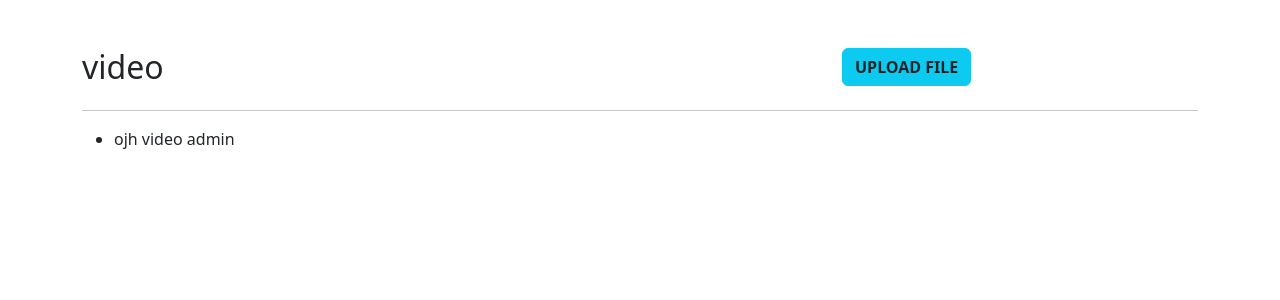
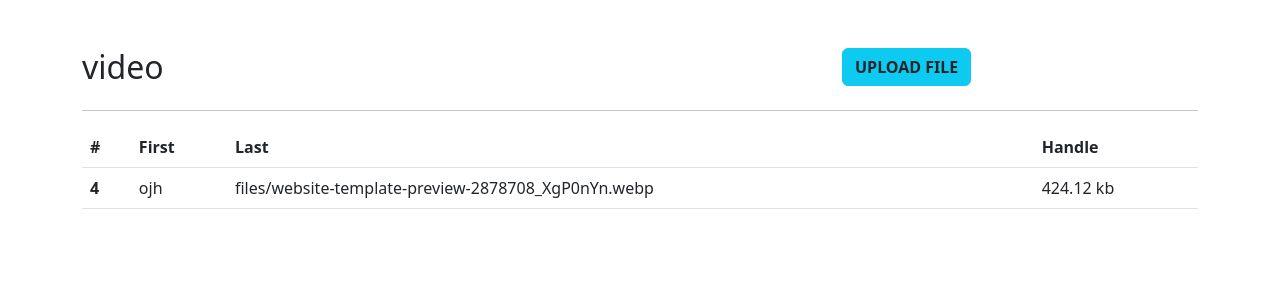
Before and after one commit to BehnamHedayat/FileManagment_System, a Django app: page /3/ in a window 1280 px wide. Shown: the top 300 px of the page. Run offline with Django 3.2, Linux system fonts and the light colour scheme; a user stored in the database is signed in; data comes from the database, SQL or seed files in the repository; both versions use the stored data as it was after the commit; some libraries are stand-ins or nearby versions.

Commit message:
this is a commit

```diff
--- a/FileApp/admin.py
+++ b/FileApp/admin.py
@@ -4,4 +4,7 @@ from .models import Folder, File
 
 # Register your models here.
 admin.site.register(Folder)
-admin.site.register(File)
+
+@admin.register(File)
+class FileAdmin(admin.ModelAdmin):
+    list_display = ('name','folder','file_size_human_readable')
--- a/FileApp/models.py
+++ b/FileApp/models.py
@@ -1,5 +1,7 @@
 from django.db import models
 from django.contrib.auth.models import User
+from django.utils.html import format_html
+import os
 # Create your models here.
 
 class Folder(models.Model):
@@ -17,3 +19,18 @@ class File(models.Model):
 
     def __str__(self):
         return f"{self.name} {self.folder}"
+
+    @property
+    def file_size(self):
+        if self.file:
+            return f"{self.file.size} bytes"
+        return "No file"
+
+    def file_size_human_readable(self):
+        if self.file:
+            size = self.file.size
+            for unit in ['bytes','kb','mb','gb','tb']:
+                if size < 1024:
+                    return f"{size:.2f} {unit}"
+                size /= 1024.0
+        return "No file"
--- a/FileApp/views.py
+++ b/FileApp/views.py
@@ -5,6 +5,7 @@ from .models import Folder,File
 from .forms import FolderForm,FileForm, CustomUserCreationForm
 from django.contrib.auth.decorators import login_required
 from django.contrib.auth import login
+
 
 @login_required
 def Folders(request):
--- a/File_Managment/templates/FileApp/Files.html
+++ b/File_Managment/templates/FileApp/Files.html
@@ -24,13 +24,29 @@
 
     </div>
     <hr>
-    <ul>
-        {% for file in Files.all %}
-        <li>
-            {{file}}
-        </li>
-        {% endfor %}
-    </ul>
+
+
+    <table class="table">
+        <thead>
+          <tr>
+            <th scope="col">#</th>
+            <th scope="col">First</th>
+            <th scope="col">Last</th>
+            <th scope="col">Handle</th>
+          </tr>
+        </thead>
+        <tbody>
+
+            {% for file in Files.all %}
+            <tr>
+                <th scope="row">{{file.id}}</th>
+                <td>{{file.name}}</td>
+                <td>{{file.file}}</td>
+                <td>{{file.file_size_human_readable}}</td>
+            </tr>
+            {% endfor %}
+        </tbody>
+      </table>
 
 
 
```
Also changed, not shown: db.sqlite3, 3 other files.
